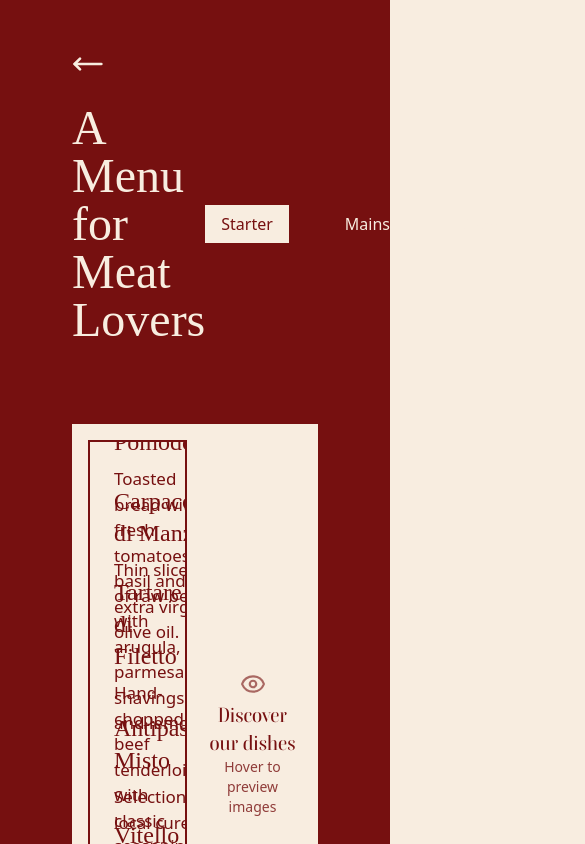
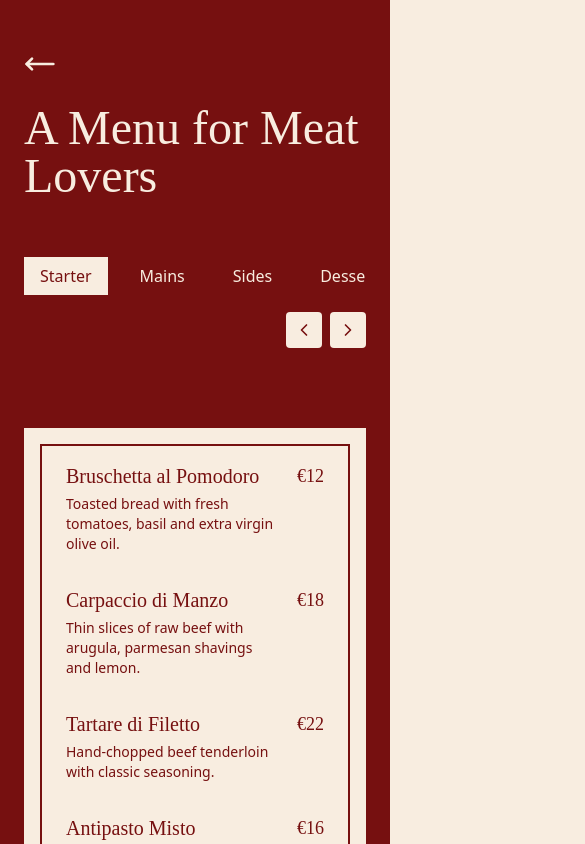
Before and after one commit to mauromltn/pamiro, a Next.js app: page /menu in a window 390 px wide. Shown: the top 844 px of the page, 585 px wide, since content can reach past the window. Built offline with nearby package versions, Linux system fonts and the light colour scheme; a web font is replaced by a local one.

Commit message:
feat: Add responsiveness to Menu component and improve navigation in NavMobile

```diff
--- a/src/app/menu/page.tsx
+++ b/src/app/menu/page.tsx
@@ -1,39 +1,59 @@
 'use client'
 import Link from 'next/link';
-import { useState } from 'react';
+import { useState, useRef } from 'react';
 import { menuData } from '@/data/menuData';
-import { MoveLeft } from 'lucide-react';
+import { MoveLeft, ChevronLeft, ChevronRight } from 'lucide-react';
 import MenuImages from '@/components/menu/MenuImages';
 
 export default function Menu() {
    const categories = ["Starter", "Mains", "Sides", "Desserts", "Beverages"];
    const [activeTab, setActiveTab] = useState<typeof categories[number]>(categories[0]);
    const [image, setImage] = useState({ active: false, index: 0 })
+   const scrollRef = useRef<HTMLUListElement>(null);
 
    const filteredItems = menuData.filter(item => item.category === activeTab);
 
+   const scrollLeft = () => {
+      if (scrollRef.current) {
+         scrollRef.current.scrollBy({ left: -200, behavior: 'smooth' });
+      }
+   };
+
+   const scrollRight = () => {
+      if (scrollRef.current) {
+         scrollRef.current.scrollBy({ left: 200, behavior: 'smooth' });
+      }
+   };
+
    return (
-      <main className='bg-[var(--secondary)] text-[var(--primary)] h-screen px-18 pt-12 pb-28'>
+      <main className='bg-[var(--secondary)] text-[var(--primary)] sm:h-screen px-6 sm:px-18 pt-12 pb-28'>
          <Link href="/" className="flex mb-6">
             <MoveLeft size={32} />
          </Link>
-         <header className="flex justify-between items-center">
+         <header className="flex flex-col sm:flex-row space-y-12 sm:space-y-0 justify-between sm:items-center">
             <h1 className="font-gambarino text-5xl">A Menu for Meat Lovers</h1>
-            <ul className="flex items-center gap-10">
+            <div className="flex flex-col sm:items-end">
+               <ul ref={scrollRef} className="flex items-center py-4 gap-4 sm:gap-10 h-full overflow-x-auto scrollbar-hide">
                   {categories.map((category, index) => (
-                  <li key={index}>
-                     <a
-                        onClick={() => setActiveTab(category)}
-                        className={`px-4 py-2 cursor-pointer ${activeTab === category ? 'bg-[var(--primary)] text-[var(--secondary)]' : ''}`}
-                     >
+                     <li key={index} className="flex-shrink-0">
+                        <a onClick={() => setActiveTab(category)} className={`px-4 py-2 cursor-pointer whitespace-nowrap ${activeTab === category ? 'bg-[var(--primary)] text-[var(--secondary)]' : ''}`}>
                            {category}
                         </a>
                      </li>
                   ))}
                </ul>
+               <div className="flex gap-2 mt-2 self-end sm:hidden">
+                  <button onClick={scrollLeft} className="p-2 bg-[var(--primary)] text-[var(--secondary)] hover:bg-opacity-80 rounded">
+                     <ChevronLeft size={20} />
+                  </button>
+                  <button onClick={scrollRight} className="p-2 bg-[var(--primary)] text-[var(--secondary)] hover:bg-opacity-80 rounded">
+                     <ChevronRight size={20} />
+                  </button>
+               </div>
+            </div>
          </header>
-         <section className="grid grid-cols-2 gap-4 bg-[var(--primary)] text-[var(--secondary)] mt-20 p-4">
-            <section className="h-152 flex flex-col border-2 border-[var(--secondary)] p-2 overflow-y-auto [&::-webkit-scrollbar]:w-2 [&::-webkit-scrollbar-track]:bg-[var(--primary)] [&::-webkit-scrollbar-thumb]:bg-[var(--secondary)]">
+         <section className="grid sm:grid-cols-2 gap-4 bg-[var(--primary)] text-[var(--secondary)] mt-20 p-4">
+            <section className="h-152 flex flex-col border-2 border-[var(--secondary)] gap-4 p-2 overflow-y-auto [&::-webkit-scrollbar]:w-2 [&::-webkit-scrollbar-track]:bg-[var(--primary)] [&::-webkit-scrollbar-thumb]:bg-[var(--secondary)]">
                {filteredItems.map((item, index) => (
                   <div
                      key={index}
@@ -41,15 +61,15 @@ export default function Menu() {
                      onMouseLeave={() => setImage({ active: false, index })}
                      className="flex justify-between items-top gap-4 px-4 py-2 hover:bg-[var(--secondary)] hover:text-[var(--primary)]"
                   >
-                     <div className='h-[91px] flex flex-col justify-center'>
-                        <span className='font-gambarino text-2xl'>{item.name}</span>
-                        <p className='text-[17px] mt-2'>{item.description}</p>
+                     <div className='sm:h-[91px] flex flex-col justify-center'>
+                        <span className='font-gambarino text-xl sm:text-2xl'>{item.name}</span>
+                        <p className='text-sm sm:text-[17px] mt-1 sm:mt-2'>{item.description}</p>
                      </div>
-                     <span className='font-gambarino text-2xl'>{item.price}</span>
+                     <span className='font-gambarino text-lg sm:text-2xl'>{item.price}</span>
                   </div>
                ))}
             </section>
-            <section>
+            <section className='hidden sm:block'>
                <MenuImages image={image} menuData={filteredItems} />
             </section>
          </section>
--- a/src/components/mobile/NavMobile.tsx
+++ b/src/components/mobile/NavMobile.tsx
@@ -35,10 +35,10 @@ export default function NavMobile() {
                   </button>
                   <nav className='font-gambarino text-4xl h-full flex justify-center items-center'>
                      <ul className='text-[var(--primary)] space-y-6'>
-                        <li><a href="/menu">Menu</a></li>
-                        <li><a href="#about">About</a></li>
-                        <li><a href="#footer">Contact</a></li>
-                        <li><a href="/reservation">Reservation</a></li>
+                        <li><a href="/menu" onClick={() => setIsOpen(false)}>Menu</a></li>
+                        <li><a href="#about" onClick={() => setIsOpen(false)}>About</a></li>
+                        <li><a href="#footer" onClick={() => setIsOpen(false)}>Contact</a></li>
+                        <li><a href="/reservation" onClick={() => setIsOpen(false)}>Reservation</a></li>
                      </ul>
                   </nav>
                </motion.div>
```
Lines whose indentation alone changed are shown as unchanged.
